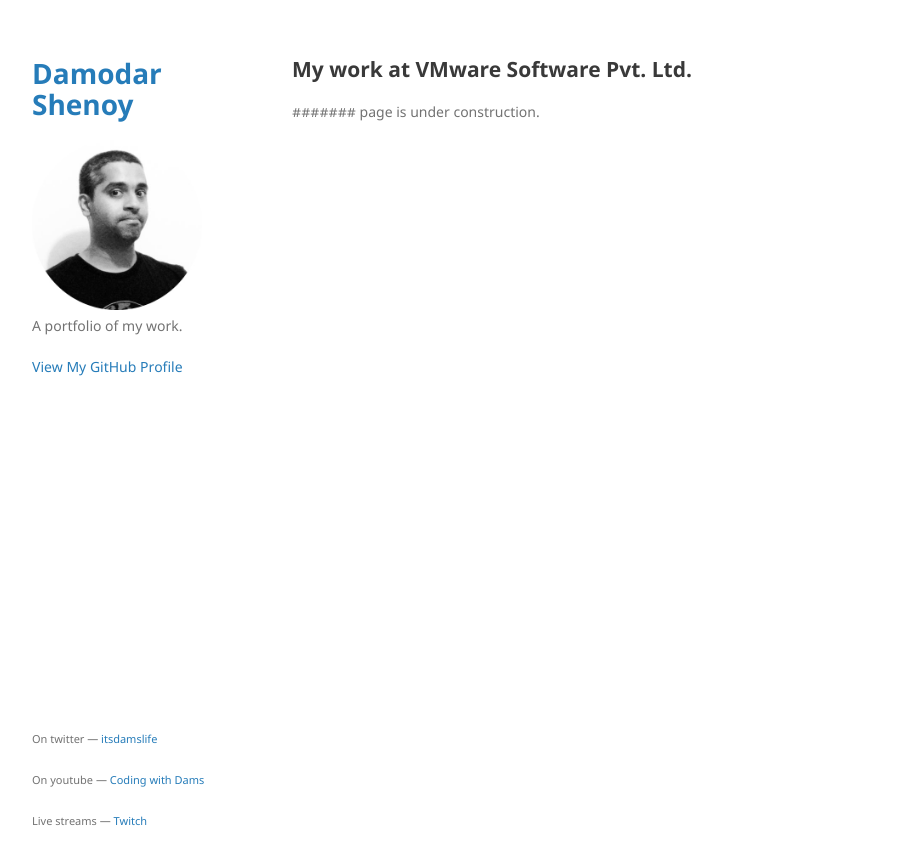
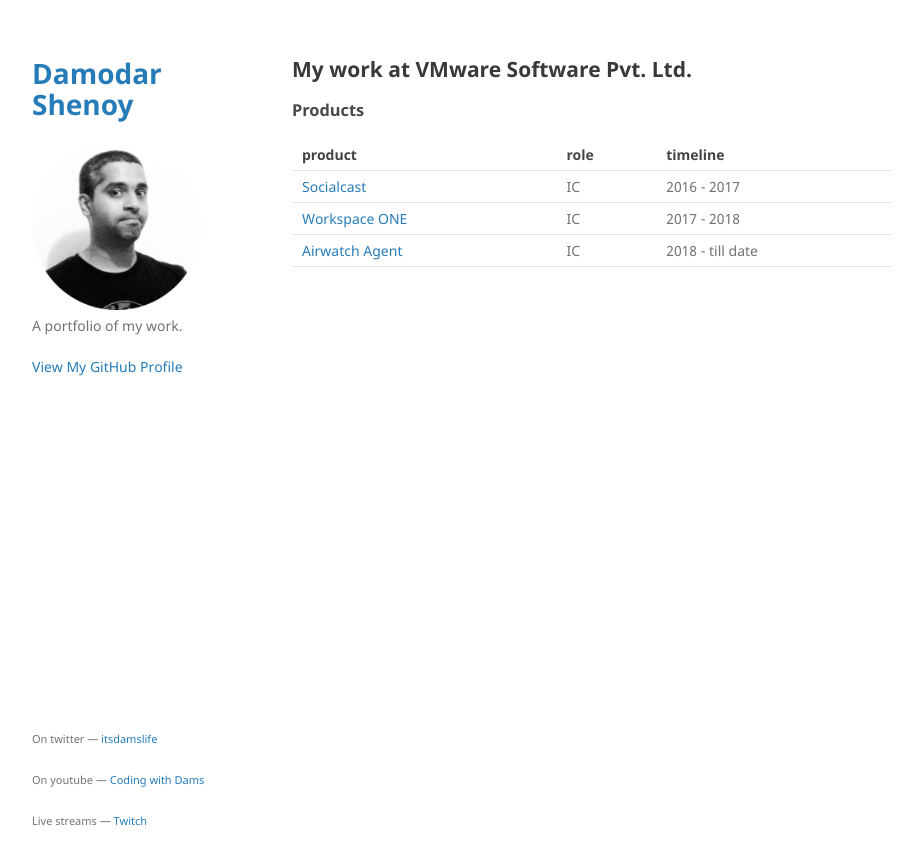
Before and after one commit to itsdamslife/itsdamslife.github.com, a Jekyll site: the page built from companies/vmware.md, in a window 1280 px wide. Shown: the top 865 px of the page, without its empty margins (178-1101 px from the left). Built offline with Jekyll 4.4.1, drawn with Linux system fonts in a browser that asks for light colours; our own code applies the rules of GitHub Pages for plain Markdown files.

Commit message:
Added products worked on.

```diff
--- a/companies/vmware.md
+++ b/companies/vmware.md
@@ -4,4 +4,10 @@
 
 ## My work at VMware Software Pvt. Ltd.
 
-####### page is under construction.
+### Products
+
+| product | role | timeline |
+|:----------|:------------|:---------|
+| [Socialcast](https://itunes.apple.com/us/app/vmware-socialcast/id334178538) | IC | 2016 - 2017 |
+| [Workspace ONE](https://itunes.apple.com/us/app/vmware-workspace-one/id1031603080) | IC | 2017 - 2018 |
+| [Airwatch Agent](https://itunes.apple.com/us/app/airwatch-agent/id338761996) | IC | 2018 - till date |
```
